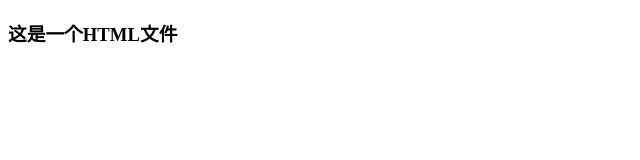
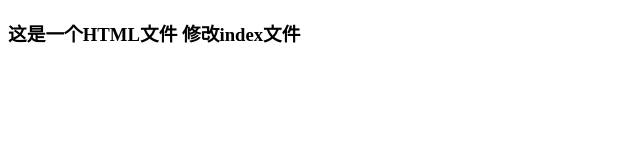
Before and after one commit to piaobodeyun/test, a plain HTML site: page index.html in a window 1280 px wide. Shown: the whole page, without its empty margins (0-640 px from the left). Drawn offline with Linux system fonts and the light colour scheme.

Commit message:
modify index.html

```diff
--- a/index.html
+++ b/index.html
@@ -6,7 +6,7 @@
 </head>
 
 <body>
-   <h3>这是一个HTML文件</h3>
+   <h3>这是一个HTML文件 修改index文件</h3>
 </body>
 
 </html>
```
